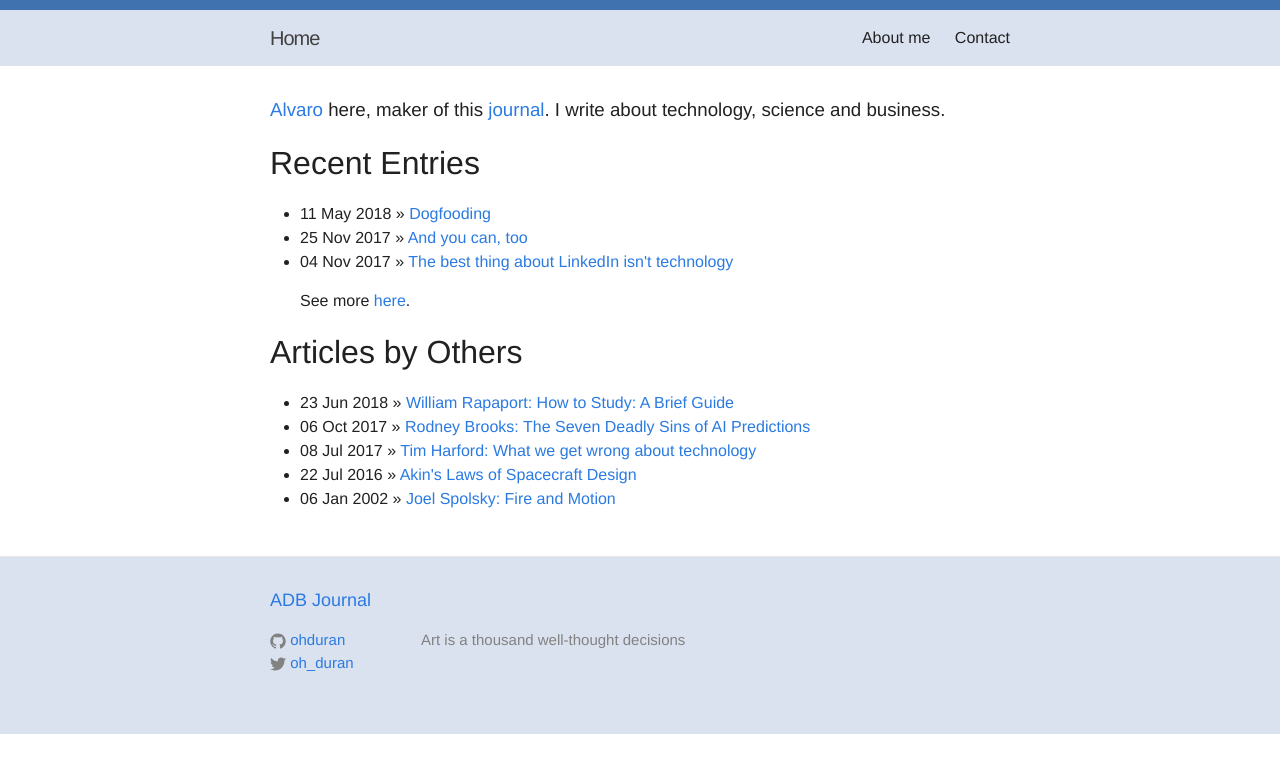
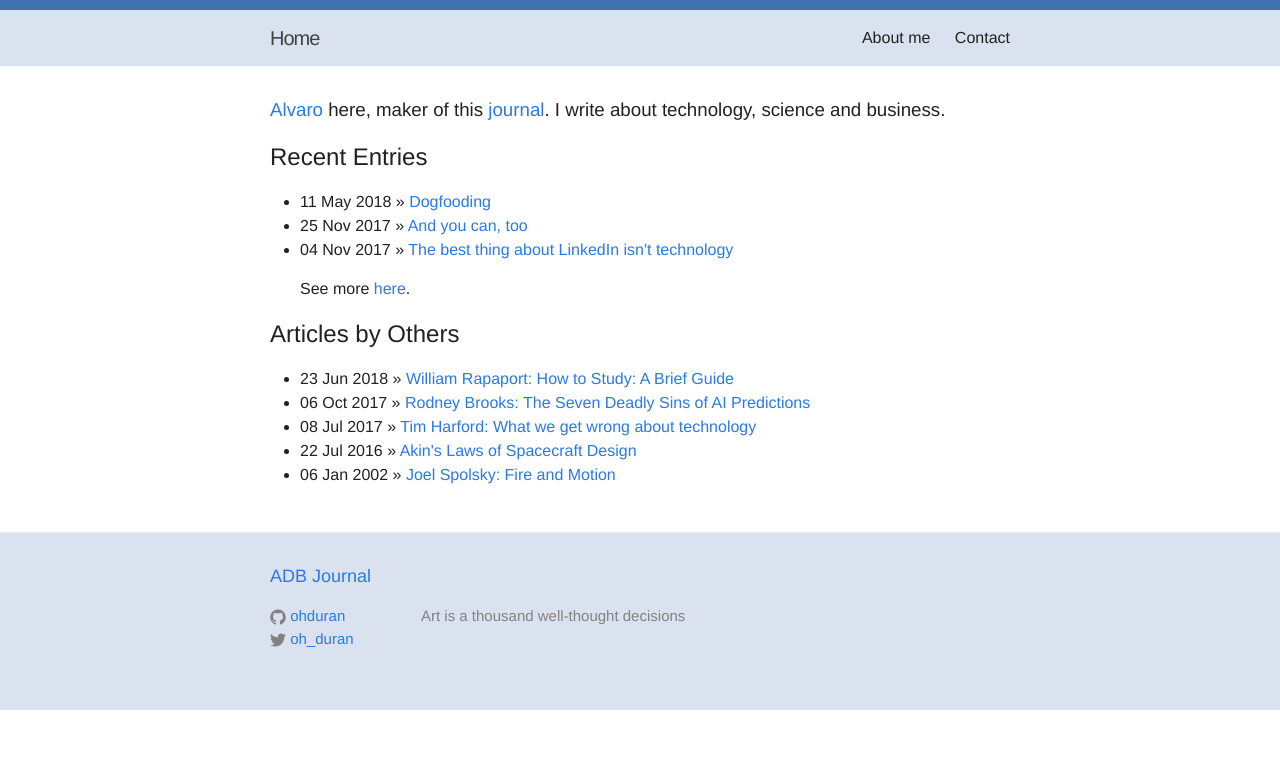
Before and after one commit to ohduran/ohduran.github.io, a Jekyll site: the page built from index.html, in a window 1280 px wide. Shown: the top 773 px of the page. Built offline with Jekyll 4.4.1, drawn with Linux system fonts in a browser that asks for light colours.

Commit message:
Expand footer and reduce title font sizes

```diff
--- a/_sass/_layout.scss
+++ b/_sass/_layout.scss
@@ -138,8 +138,8 @@
 }
 
 .footer-col-3 {
-    width: -webkit-calc(45% - (#{$spacing-unit} / 2));
-    width:         calc(45% - (#{$spacing-unit} / 2));
+    width: -webkit-calc(60% - (#{$spacing-unit} / 2));
+    width:         calc(60% - (#{$spacing-unit} / 2));
 }
 
 @include media-query($on-laptop) {
@@ -205,7 +205,7 @@
 }
 
 .post-title {
-    font-size: 42px;
+    font-size: 28px;
     letter-spacing: -1px;
     line-height: 1;
 
--- a/index.html
+++ b/index.html
@@ -5,7 +5,7 @@ layout: default
 <div id="home">
 <h3><a href="/about/">Alvaro</a> here, maker of this <a href="/journal.html">journal</a>. I write about technology, science and business.</h3>
 
-  <h1>Recent Entries</h1>
+  <h2>Recent Entries</h2>
   <ul class="posts">
     {% for post in site.posts limit:3 %}
       <li><span>{{ post.date | date_to_string }}</span> &raquo; <a href="{{ post.url }}">{{ post.title }}</a></li>
@@ -14,7 +14,7 @@ layout: default
   <h4>See more <a href="/journal.html">here</a>.</h4>
   </ul>
 
-<h1>Articles by Others</h1>
+<h2>Articles by Others</h2>
   <ul class="posts">
     <li><span>23 Jun 2018</span> &raquo; <a href="https://cse.buffalo.edu/~rapaport/howtostudy.html#intro" target="_blank">William Rapaport: How to Study: A Brief Guide</a></li>
     <li><span>06 Oct 2017</span> &raquo; <a href="https://www.technologyreview.com/s/609048/the-seven-deadly-sins-of-ai-predictions/?lipi=urn%3Ali%3Apage%3Ad_flagship3_feed%3BZ4%2FDMoSvQ7iojmpb0f7Zgw%3D%3D&licu=urn%3Ali%3Acontrol%3Ad_flagship3_feed-object" target="_blank">Rodney Brooks: The Seven Deadly Sins of AI Predictions</a></li>
```
